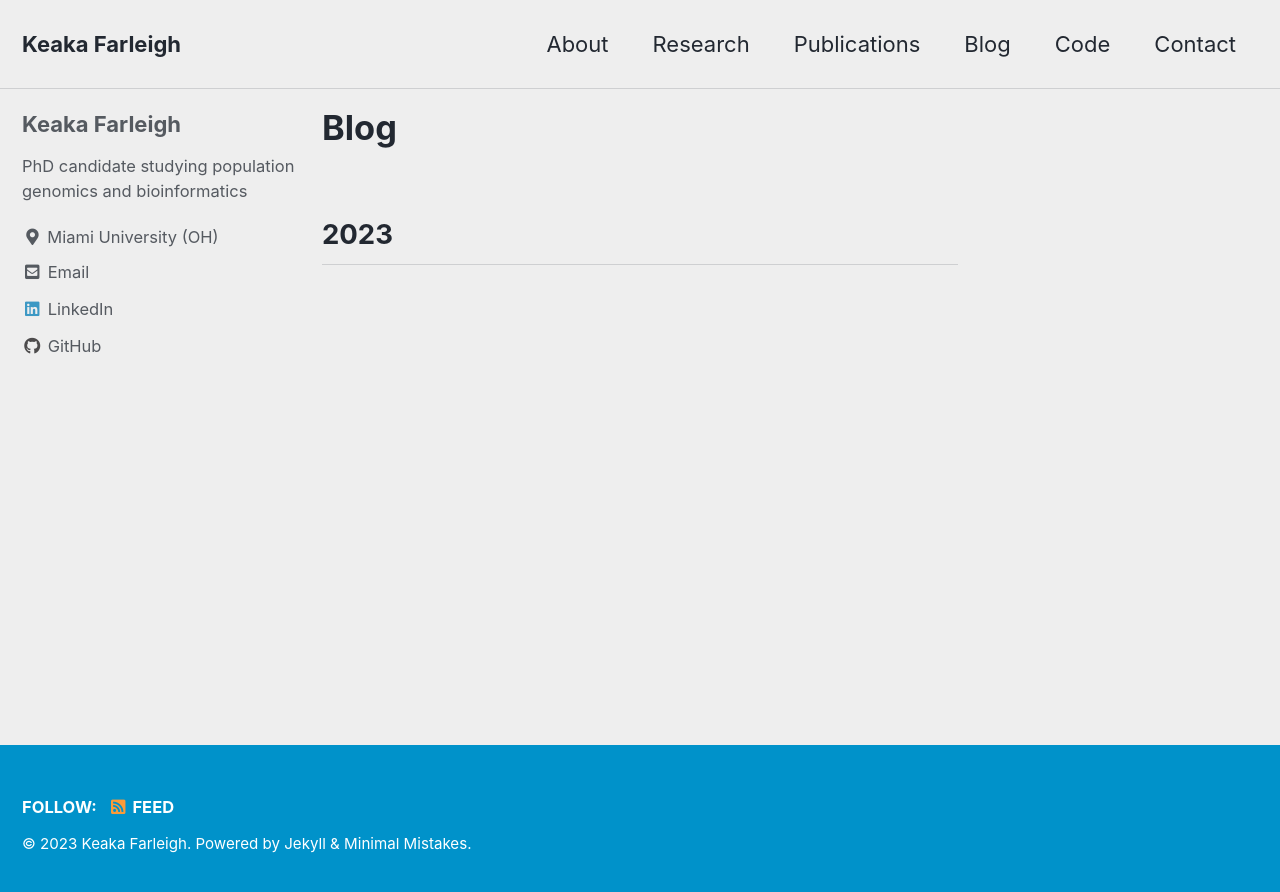
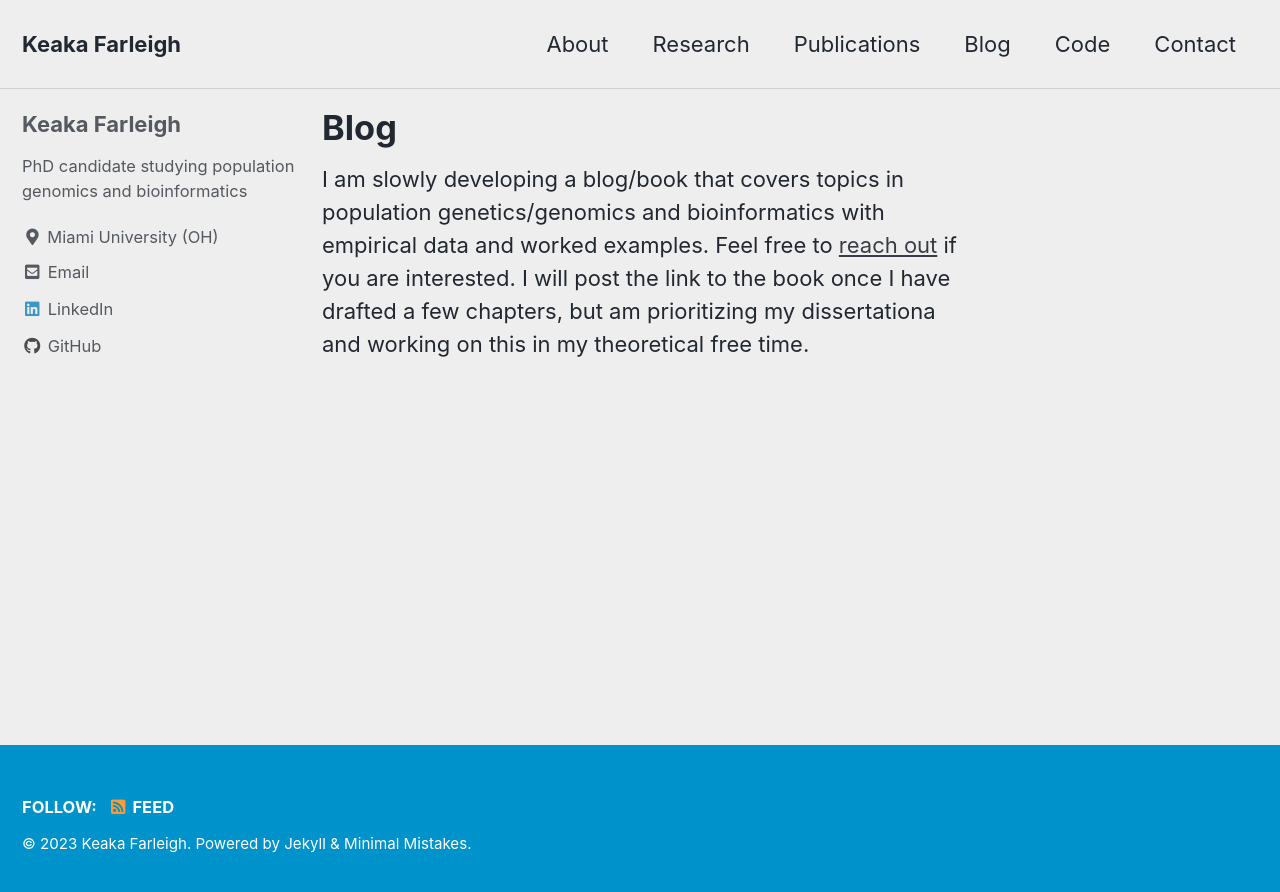
Before and after one commit to kfarleigh/kfarleigh.github.io, a Jekyll site: the page built from _pages/blog.md, in a window 1280 px wide. Shown: the top 892 px of the page. Built offline with Jekyll 4.4.1, drawn with Linux system fonts in a browser that asks for light colours; cached includes are drawn as plain includes.

Commit message:
Update blog.md

```diff
--- a/_pages/blog.md
+++ b/_pages/blog.md
@@ -4,4 +4,4 @@ permalink: /blog/
 taxonomy: blog
 ---
 
-## 2023
+I am slowly developing a blog/book that covers topics in population genetics/genomics and bioinformatics with empirical data and worked examples. Feel free to [reach out](https://kfarleigh.github.io/contact/) if you are interested. I will post the link to the book once I have drafted a few chapters, but am prioritizing my dissertationa and working on this in my theoretical free time.
```
